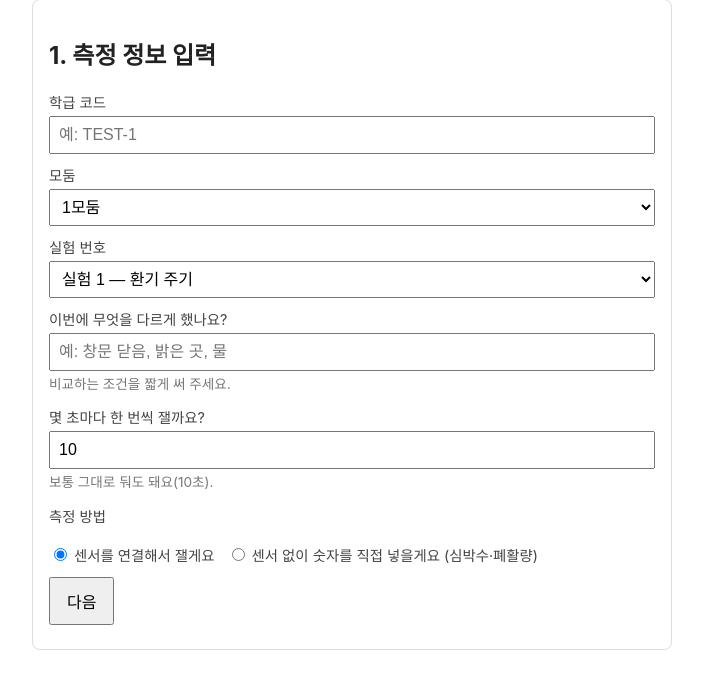
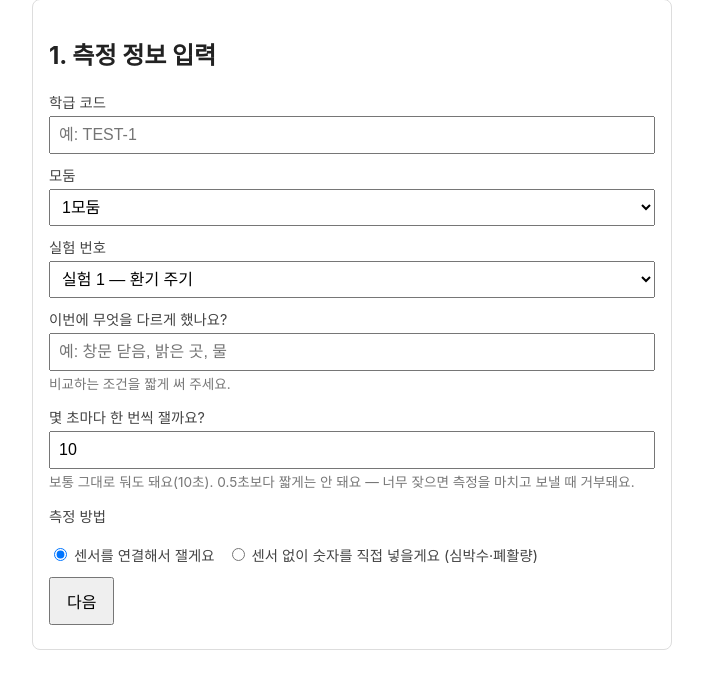
Before and after one commit to soomsci/ai-studio-sci, a Flask app: page / in a window 1280 px wide. Shown: the part 135-809 px from the top of the page, without its empty margins (288-991 px from the left). Run offline with Flask 3, Linux system fonts and the light colour scheme.

Commit message:
세션 F: 실시간 그래프 — 읽기 속도와 저장 간격 분리(프롬프트 ㉕)
센서는 쉬지 않고 계속 읽어 화면용 버킷(_bucket)에 쌓고, 저장 간격(interval_sec)이
찰 때마다 그 사이 값의 평균 1점만 _points(업로드용)에 남긴다. display_points()가
확정 점 + 진행 중인 구간을 이어 붙여 폴링(0.8초)마다 부드럽게 흐르게 한다.

- 저장 간격 하한 0.5초 도입(/api/setup, /api/start에서 검증). 화면 입력칸 min도 맞춤.
- 5,000점 한도의 90%(4,500점)에 닿으면 화면에 경고 표시(realtime·manual 둘 다).
- 측정 종료 시 남은 구간도 버리지 않고 마지막 점으로 반영.

가짜 장치로 로직 검증(읽기/저장 분리, 점 개수, 화면 점 증가)은 마쳤으나, 실제
블루투스 응답 속도·센서 2대 동시 연결 시 속도 저하는 하드웨어가 없어 미검증 —
사용자가 온도 센서로 직접 확인하기로 함.

main.py가 410줄로 400줄 규칙을 넘었으나(안전장치 코드 추가), exp3.js(409줄) 전례에
따라 사용자가 분리하지 않기로 결정함.

```diff
--- a/collector/main.py
+++ b/collector/main.py
@@ -24,6 +24,15 @@ import uploader
 
 app = Flask(__name__)
 
+# 저장 간격 하한(2026-07-27, 실시간 그래프 요청). 0.1초까지 열려 있으면 45분
+# 측정에 27,000점이 쌓여 §5.2 5,000점 한도로 업로드가 통째로 거부된다.
+# 0.5초여도 45분×0.5초=5,400점이라 아슬아슬하지만, 기본값 10초는 그대로 안전하다.
+MIN_INTERVAL_SEC = 0.5
+
+# ★ 안전장치 — §5.2 5,000점 한도의 90%에 닿으면 화면에 미리 알린다.
+# 측정이 끝난 뒤 업로드 시점에 조용히 거부당하는 것이 제일 나쁘다.
+NEAR_LIMIT_POINTS = int(uploader.MAX_POINTS * 0.9)
+
 
 class _Channel:
     """실시간 센서 1대. 센서 종류·번호·이름표·제목을 함께 들고 있어서,
@@ -37,16 +46,18 @@ class _Channel:
         self.title = title
 
     def to_dict(self) -> dict:
-        points = self.source.latest_points()
+        committed = self.source.latest_points()  # 저장(업로드)될 값 — §5.2 개수 한도 기준
+        display = self.source.display_points()  # 화면 실시간 그래프용 — 확정 값 + 지금 구간 원시값
         return {
             "deviceId": self.device_id,
             "label": self.label,
             "title": self.title,
             "sensor": self.sensor_name,
             "unit": self.source.unit,
-            "count": len(points),
-            "latestValue": points[-1]["v"] if points else None,
-            "points": points,  # 화면의 실시간 그래프가 채널별로 선을 그리는 데 쓴다
+            "count": len(committed),
+            "latestValue": display[-1]["v"] if display else None,
+            "points": display,  # 화면의 실시간 그래프가 채널별로 선을 그리는 데 쓴다
+            "nearLimit": len(committed) >= NEAR_LIMIT_POINTS,
         }
 
 
@@ -106,6 +117,13 @@ def api_setup():
         return jsonify(ok=False, error="모둠을 골라 주세요"), 400
 
     try:
+        interval_sec = float(data.get("intervalSec") or 10)
+    except (TypeError, ValueError):
+        return jsonify(ok=False, error="측정 간격이 올바르지 않습니다"), 400
+    if interval_sec < MIN_INTERVAL_SEC:
+        return jsonify(ok=False, error=f"측정 간격은 {MIN_INTERVAL_SEC}초 이상이어야 해요"), 400
+
+    try:
         config = uploader.load_config()
         id_token, _local_id = uploader.sign_in_anonymously(config["apiKey"])
         class_info = uploader.lookup_class_by_join_code(id_token, config["projectId"], join_code)
@@ -120,7 +138,7 @@ def api_setup():
             "owner_uid": f"collector-{os.getpid()}",  # 업로드 시점에 실제 로그인 결과로 덮어씀
             "exp_no": exp_no,
             "condition": (data.get("condition") or "").strip(),
-            "interval_sec": float(data.get("intervalSec") or 10),
+            "interval_sec": interval_sec,
             "title": (data.get("title") or "").strip(),  # 수동 입력 모드에서만 쓴다
         }
         SESSION.mode = mode
@@ -197,8 +215,8 @@ def api_start():
                 interval_sec = float(data["intervalSec"])
             except (TypeError, ValueError):
                 return jsonify(ok=False, error="측정 간격이 올바르지 않습니다"), 400
-            if interval_sec <= 0:
-                return jsonify(ok=False, error="측정 간격은 0보다 커야 합니다"), 400
+            if interval_sec < MIN_INTERVAL_SEC:
+                return jsonify(ok=False, error=f"측정 간격은 {MIN_INTERVAL_SEC}초 이상이어야 합니다"), 400
             SESSION.meta["interval_sec"] = interval_sec
         try:
             if SESSION.mode == "realtime":
@@ -279,7 +297,10 @@ def api_status():
             channels = [ch.to_dict() for ch in SESSION.channels]
             return jsonify(ok=True, status=SESSION.status, channels=channels)
         points = SESSION.manual_source.latest_points() if SESSION.manual_source else []
-        return jsonify(ok=True, status=SESSION.status, points=points)
+        return jsonify(
+            ok=True, status=SESSION.status, points=points,
+            nearLimit=len(points) >= NEAR_LIMIT_POINTS,
+        )
 
 
 @app.route("/api/stop", methods=["POST"])
--- a/collector/sensor.py
+++ b/collector/sensor.py
@@ -137,7 +137,8 @@ class PascoSensorSource:
         self.unit = PASCO_SENSORS[sensor_name]["unit"]
         self.device_id: str | None = None
         self._device = None
-        self._points: list[dict] = []
+        self._points: list[dict] = []  # 저장(업로드)용 — 저장 간격마다 평균 1점만 남는다
+        self._bucket: list[tuple[float, float]] = []  # (경과초, 원시값) — 화면용, 다음 저장 시점까지만 쌓인다
         self._events: list[dict] = []
         self._start_time: float | None = None
         self._stop_flag = threading.Event()
@@ -191,6 +192,7 @@ class PascoSensorSource:
         if not self._device:
             raise SensorConnectionError("connect()를 먼저 호출해야 합니다")
         self._points = []
+        self._bucket = []
         self._events = []
         self._start_time = time.monotonic()
         self._stop_flag.clear()
@@ -198,8 +200,15 @@ class PascoSensorSource:
         self._thread.start()
 
     def _poll_loop(self, interval_sec: float) -> None:
+        """읽는 속도와 저장 간격을 떼어 놓는다(2026-07-27, 실시간 그래프 요청).
+
+        센서는 쉬지 않고 계속 읽는다 — read_data() 자체가 블로킹 왕복(중앙 60ms,
+        세션 G 실측)이라 별도로 쉬지 않아도 CPU를 100% 쓰지 않는다. 읽은 값은
+        매번 _bucket에 쌓아 화면(display_points)이 바로 보게 하고, interval_sec가
+        찰 때마다 그 사이 값의 평균 1점만 _points(=업로드될 데이터)에 남긴다.
+        이러면 §5.2의 점 개수 한도를 그대로 지키면서도 그래프는 부드럽게 흐른다."""
+        next_flush = time.monotonic() + interval_sec
         while not self._stop_flag.is_set():
-            elapsed = time.monotonic() - self._start_time
             try:
                 value = self._device.read_data(self.measurement)  # ⚠ 센서 입수 후 테스트 필요
             except (
@@ -209,9 +218,25 @@ class PascoSensorSource:
             ) as exc:
                 print(f"[sensor.py] 측정값 읽기 실패, 다음 주기에 재시도: {exc}")
                 self._stop_flag.wait(interval_sec)
+                next_flush = time.monotonic() + interval_sec
                 continue
-            self._points.append({"t": round(elapsed, 1), "v": value})
-            self._stop_flag.wait(interval_sec)
+
+            elapsed = time.monotonic() - self._start_time
+            self._bucket.append((elapsed, value))
+
+            if time.monotonic() >= next_flush:
+                self._flush_bucket()
+                next_flush += interval_sec  # 다음 시각을 누적으로 잡아 처리 시간만큼 밀리지 않게 한다
+
+        self._flush_bucket()  # 종료 시 남은 구간도 값을 버리지 않고 마지막 점으로 저장한다
+
+    def _flush_bucket(self) -> None:
+        if not self._bucket:
+            return
+        avg = sum(v for _, v in self._bucket) / len(self._bucket)
+        t = self._bucket[-1][0]
+        self._points.append({"t": round(t, 1), "v": round(avg, 4)})
+        self._bucket = []
 
     def record_event(self, label: str) -> None:
         if self._start_time is None:
@@ -220,8 +245,17 @@ class PascoSensorSource:
         self._events.append({"t": round(elapsed, 1), "label": label})
 
     def latest_points(self) -> list[dict]:
-        """측정 중 실시간 그래프 갱신용 — 현재까지 쌓인 점을 반환한다."""
+        """업로드용 — 저장 간격마다 평균 낸 확정 점만 돌려준다(§5.2 개수 한도 기준)."""
         return list(self._points)
+
+    def display_points(self) -> list[dict]:
+        """실시간 그래프용 — 확정 점(_points) 뒤에 지금 채우고 있는 구간의 원시값을
+        그대로 이어 붙인다. 확정 점만 보내면 그래프가 저장 간격(기본 10초)마다
+        한 번씩만 움직여 "거의 실시간"으로 안 보인다. 구간 원시값 개수는
+        저장 간격 하나 분량으로 자연히 제한되므로(예: 10초 ÷ 60ms ≈ 166개)
+        매 폴링(0.8초)마다 통째로 보내도 화면이 느려지지 않는다."""
+        tail = [{"t": round(t, 2), "v": v} for t, v in self._bucket]
+        return self._points + tail
 
     def latest_events(self) -> list[dict]:
         return list(self._events)
--- a/collector/static/chart.js
+++ b/collector/static/chart.js
@@ -83,5 +83,7 @@ async function refreshManualChart() {
   if (data.ok && data.points) {
     const opt = document.getElementById("manualSensorSelect").selectedOptions[0];
     updateManualChart(data.points, opt ? opt.dataset.unit : "");
+    // ★ 안전장치 — 저장 한도(§5.2)에 가까워지면 알린다.
+    document.getElementById("pointsWarning2").hidden = !data.nearLimit;
   }
 }
--- a/collector/static/measure.js
+++ b/collector/static/measure.js
@@ -17,6 +17,8 @@ function renderChannels(channels) {
   });
   document.getElementById("btnStart").disabled = channels.length === 0;
   updateChannelsChart(channels); // static/chart.js — CDN이 안 불려도 그 안에서 건너뛴다
+  // ★ 안전장치 — 채널 하나라도 저장 한도(§5.2)에 가까워지면 알린다.
+  document.getElementById("pointsWarning").hidden = !channels.some((ch) => ch.nearLimit);
 }
 
 let pollTimer = null;
--- a/collector/templates/index.html
+++ b/collector/templates/index.html
@@ -73,8 +73,8 @@
   <label>이번에 무엇을 다르게 했나요? <input id="condition" placeholder="예: 창문 닫음, 밝은 곳, 물"></label>
   <p class="hint">비교하는 조건을 짧게 써 주세요.</p>
 
-  <label>몇 초마다 한 번씩 잴까요? <input id="intervalSec" type="number" value="10" min="0.01" step="0.1"></label>
-  <p class="hint">보통 그대로 둬도 돼요(10초).</p>
+  <label>몇 초마다 한 번씩 잴까요? <input id="intervalSec" type="number" value="10" min="0.5" step="0.1"></label>
+  <p class="hint">보통 그대로 둬도 돼요(10초). 0.5초보다 짧게는 안 돼요 — 너무 잦으면 측정을 마치고 보낼 때 거부돼요.</p>
 
   <label>측정 방법</label>
   <div class="mode-choice">
@@ -134,15 +134,16 @@
 
   <div class="chart-wrap"><canvas id="channelsChart" height="180"></canvas></div>
 
-  <label>몇 초마다 잴까요? <input id="channelIntervalSec" type="number" value="10" min="0.01" step="0.1"></label>
+  <label>몇 초마다 잴까요? <input id="channelIntervalSec" type="number" value="10" min="0.5" step="0.1"></label>
   <p class="hint">물·식용유처럼 빨리 변하는 건 1~2초, 교실 공기처럼 천천히
-     변하는 건 10초쯤이 좋아요.</p>
+     변하는 건 10초쯤이 좋아요. 0.5초보다 짧게는 안 돼요.</p>
 
   <div class="row">
     <button id="btnStart" disabled>모든 센서 측정 시작</button>
     <button id="btnStop" disabled>측정 종료</button>
   </div>
   <p id="measureStatus" class="hint" hidden><span class="dot"></span>측정 중</p>
+  <p id="pointsWarning" class="hint" style="color:#b00" hidden>곧 저장 한도에 닿아요. 측정을 마치고 서버로 보내 주세요.</p>
   <label>이 순간을 모든 센서에 함께 기록하고 싶다면(예: 가열 시작)
     <input id="eventLabel" placeholder="예: 가열 시작">
   </label>
@@ -165,6 +166,7 @@
     </label>
     <button id="btnEvent2" disabled>이 순간 기록하기</button>
     <p>모은 값: <span id="point-count2">0</span>개</p>
+    <p id="pointsWarning2" class="hint" style="color:#b00" hidden>곧 저장 한도에 닿아요. 측정을 마치고 서버로 보내 주세요.</p>
     <div class="chart-wrap"><canvas id="manualChart" height="180"></canvas></div>
   </div>
 
```
